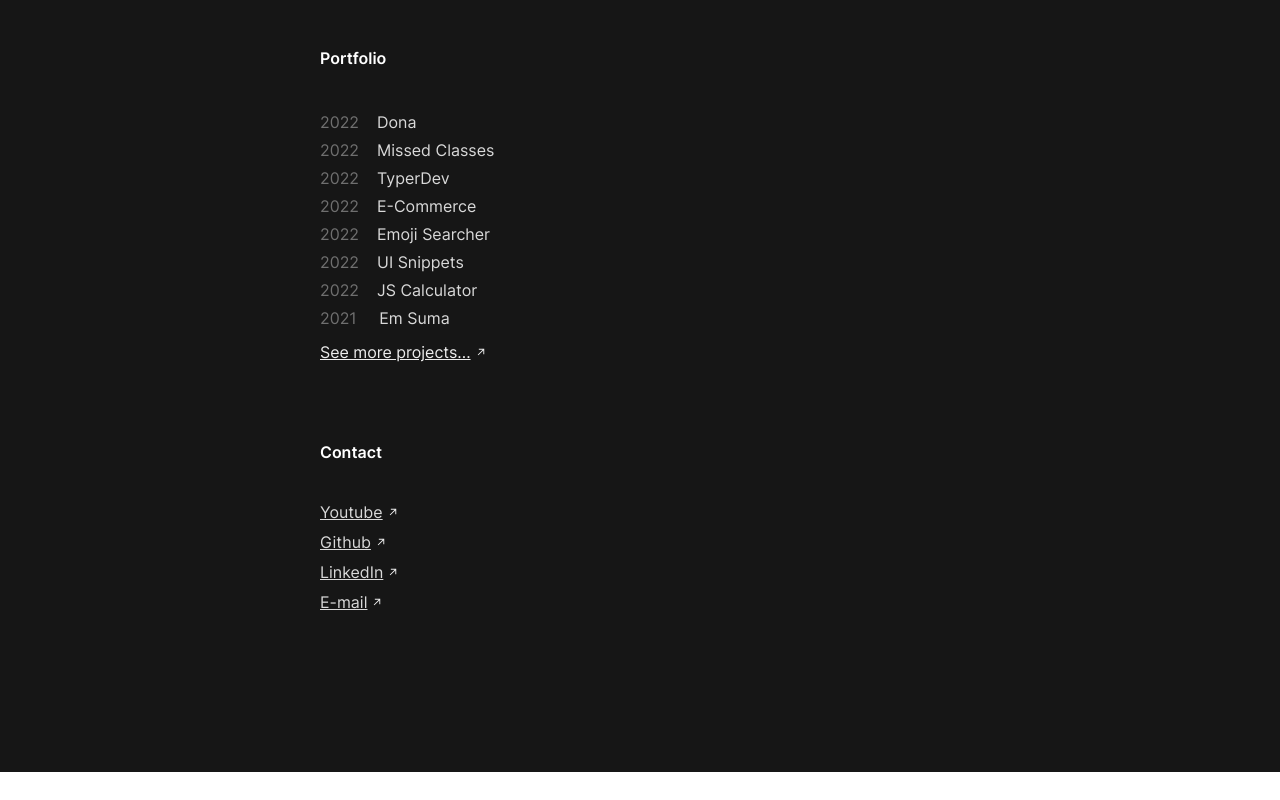
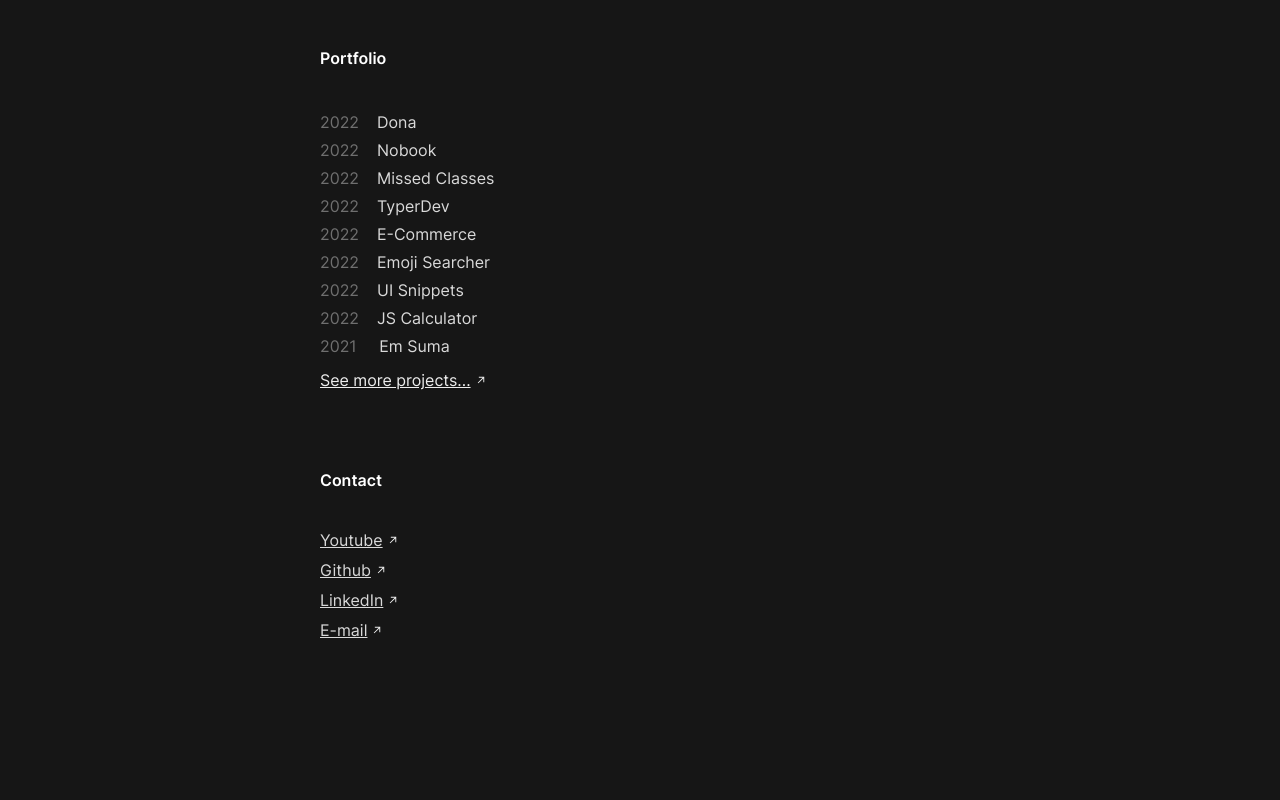
Before and after one commit to antoniopataro/personal-website, a React (Vite) app: page / in a window 1280 px wide. Shown: the part 1013-1813 px from the top of the page. Before the commit the page ends 1785 px from the top, so only its background shows below. Built offline with nearby package versions, Linux system fonts and the light colour scheme.

Commit message:
feat: nobook

```diff
--- a/src/pages/Project/index.tsx
+++ b/src/pages/Project/index.tsx
@@ -7,6 +7,7 @@
 import How from "../../components/Projects/How";
 
 import demoDona from "../../assets/project-videos/demo-dona.mp4";
+import demoNobook from "../../assets/project-videos/demo-nobook.mp4";
 import demoMissedClasses from "../../assets/project-videos/demo-missed-classes.mp4";
 import demoECommerce from "../../assets/project-videos/demo-e-commerce.mp4";
 import demoEmojiSearcher from "../../assets/project-videos/demo-emoji-searcher.mp4";
@@ -58,6 +59,8 @@
     switch (project?.path) {
       case "dona":
         return demoDona;
+      case "nobook":
+        return demoNobook;
       case "missed-classes":
         return demoMissedClasses;
       case "typer-dev":
--- a/src/pages/Project/projects.json
+++ b/src/pages/Project/projects.json
@@ -12,6 +12,21 @@
     },
     "code": "https://github.com/antoniopataro/dona-clone",
     "demo": "https://antoniopataro.github.io/dona-clone/",
+    "year": "2022"
+  },
+  {
+    "path": "nobook",
+    "title": "Nobook",
+    "about": {
+      "br": "Nobook é um caderno on-line com formatação rich-text e uma preocupação considerável com Design e UX.<br /><br />Esse projeto era pra ser um microSaaS da minha parte, mas algumas dificuldades técnicas me desanimaram. Principalmente no que concerne a lidar com conteúdos <code>contentEditable.</code>",
+      "en": "Nobook is an on-line notebook with rich-text formatting and a considerable worry with Design and UX.<br /><br />It was supposed to be a microSaaS of my part, but some technical problems discouraged me. Mainly when it comes to dealing with content inside <code>contentEditable.</code>"
+    },
+    "how": {
+      "br": "Criei esse projeto utilizando o <code>Vite</code> como plugin. Escolhi o <code>React</code> como framework e utilizei <code>Typescript</code>, é claro.<br /><br />Estilizei usando o <code>styled-components</code>, utilizei <code>uuidv4</code> para IDs únicos de cada caderno e <code>react-router-dom<code/> para gerenciar as rotas.",
+      "en": "I created this project using <code>Vite</code> as its plugin. Chose <code>React</code> as framework and used <code>Typescript</code>, of course.<br /><br />Styled the project using <code>styled-components</code>, used <code>uuidv4</code> for unique IDs to each notebook and <code>react-router-dom</code> to manage routing."
+    },
+    "code": "https://github.com/antoniopataro/nobook",
+    "demo": "https://antoniopataro.github.io/nobook/",
     "year": "2022"
   },
   {
```
Also changed, not shown: 1 other file (tests, documents, lock files or other folders).
